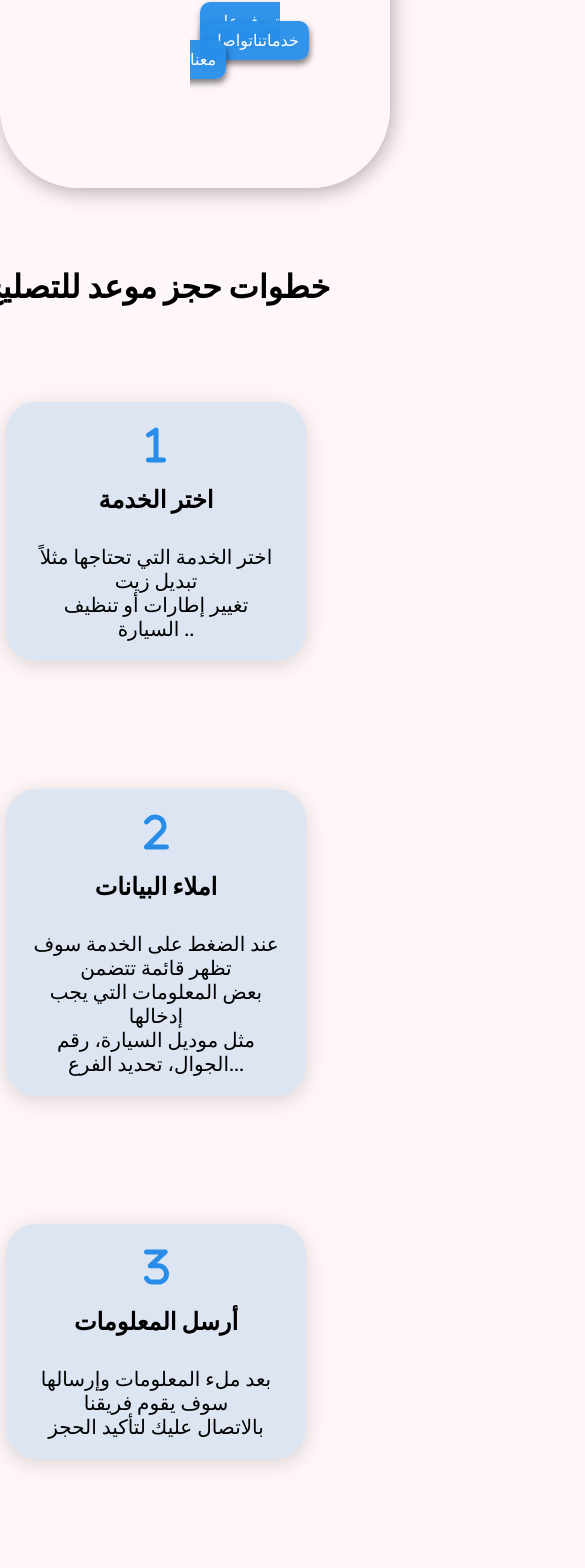
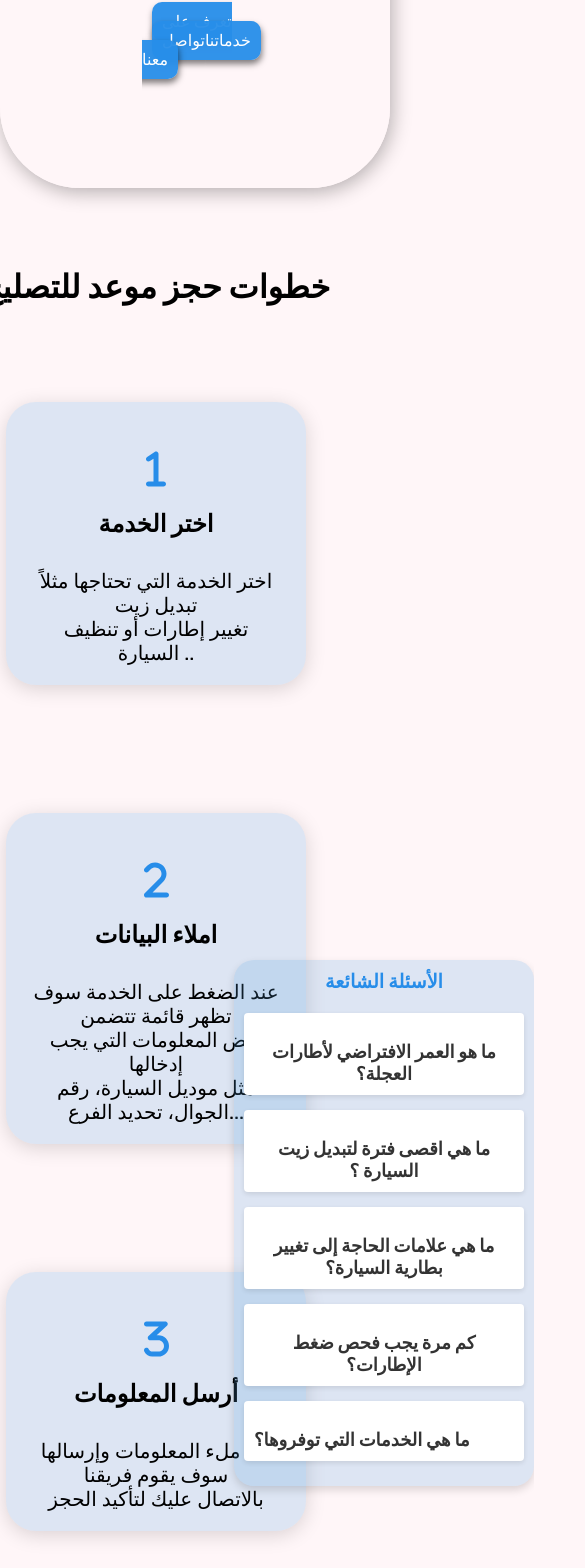
Before and after one commit to Levim-MX/CarMaintance, a React (Vite) app: page / in a window 390 px wide. Shown: the part 370-1938 px from the top of the page, 585 px wide, since content can reach past the window. Built offline with nearby package versions, Linux system fonts and the light colour scheme.

Commit message:
1920 commit

```diff
--- a/src/App.jsx
+++ b/src/App.jsx
@@ -56,7 +56,7 @@ function App() {
             <AboutUs />
           </div>
 
-          <div className={`fade-in ${isLoaded ? 'loaded' : ''} AApp`}>
+           <div className={`fade-in ${isLoaded ? 'loaded' : ''} AApp`}>
             <Footer />
           </div>
         </>
--- a/src/componts/AboutUs.css
+++ b/src/componts/AboutUs.css
@@ -72,15 +72,15 @@
   }
 
   @media (max-width: 1920px) {
+
     .About {
-        left: 2em;
-        padding: 20px;
-        margin-bottom: 30em;
+     position: absolute;
+    width: 100%;
     }
     .about-us-content {
       position: relative;
       top: 1em;
-      right: 20em;
+      right: 10em;
         margin-left: 0;
     }
     .About h1, .About h2, .About p, .About ul li {
--- a/src/componts/FQA.css
+++ b/src/componts/FQA.css
@@ -9,7 +9,8 @@
 
      right: 9em;
      width: 25%;
-     max-width: 400px;
+     max-width: 300px;
+
      background-color: #519bdc31;
      padding: 20px;
      border-radius: 8px;
@@ -88,16 +89,16 @@
 
 
 
-  @media (max-width: 1920px) {
+  @media (max-width: 1080px) {
     .section-faq {
-      position: relative;
-      left: 95em;
-      bottom: 20em;
-        width: 20%;
+      position: absolute;
+      left:60%;
+      top: 51%;
+
     }
 
     .section-faq h1 {
-        font-size: 1.2em;
+        font-size: 2.1em;
     }
 
     .section-faq .answer {
--- a/src/componts/Form.css
+++ b/src/componts/Form.css
@@ -163,3 +163,29 @@ gap: 10px;
 
   background-color: red;
  }
+
+
+
+
+
+
+ @media (max-width: 1920px) {
+  .icon {
+    position: absolute;
+    left: 65.2%;
+    margin-top: 12px;
+
+
+     color: #278ee9bf;
+     font-size: 1.4rem;
+   }
+
+   .form-footer .error-message{
+    position: absolute;
+    font-size: 1.1em;
+    top: 26%;
+    right: 1%;
+
+   }
+
+}
--- a/src/componts/Home.css
+++ b/src/componts/Home.css
@@ -66,21 +66,26 @@
 
     @media (max-width: 1920px) {
       .home {
+        width: 100%;
           min-height: 700px;
       }
 
       .home .home-text h1 {
+        position: relative;
+        right: 7em;
 
           font-size: 1.2em;
       }
 
       .home .home-text p {
             position: relative;
-            right: 2em;
+            right: 11em;
           font-size: 1.2em;
       }
 
       .home .home-text .button-box .btn {
+        position: relative;
+        right: 3em;
           font-size: 1.2em;
       }
   }
--- a/src/componts/ServicesContent.css
+++ b/src/componts/ServicesContent.css
@@ -21,7 +21,7 @@
   font-size: 2em;
 }
 .box {
-    margin-left: 5em;
+    margin-left: 4em;
 
     background: linear-gradient(135deg, #fff6f8, #fff6f8);
     border-radius: 30px;
@@ -81,30 +81,37 @@ span{
 
 
 @media (max-width: 1920px) {
+
+
+
+
+
+
+  .serverice-continar {
+
+              width: 95%;
+              margin-right: 6em;
+    margin-top: 10em;
+  }
+
   span{
-    margin-top: 0.4em;
+    margin-top: 1em;
     font-size: 22px;
     font-weight: 700;
 
 }
-  .Services {
-    margin-top: 25em;
-    top: 30em;
-    display: flex;
-    flex-direction: column;
-    align-items: center;
-    gap: 100px;
-}
 
-.box img {
+.box img {    position: relative;
+
   padding: 3px;
     width: 100%;
     height: 250px;
     object-fit: cover;
 }
   .box {
-      width: 400px;
-      height: 450px;
+
+   width: 100%;
+    height: 450px;
   }
 
   .btn {
@@ -115,33 +122,3 @@ span{
       font-size: 18px;
   }
 }
-
-@media (max-width: 1280px) {
-  .box {
-      width: 200px;
-      height: 200px;
-  }
-
-  .btn {
-      font-size: 16px;
-  }
-
-  span {
-      font-size: 14px;
-  }
-}
-
-@media (min-width: 3840px) {
-  .box {
-      width: 500px;
-      height: 500px;
-  }
-
-  .btn {
-      font-size: 26px;
-  }
-
-  span {
-      font-size: 24px;
-  }
-}
```
Also changed, not shown: src/App.css (line endings or trailing spaces).
